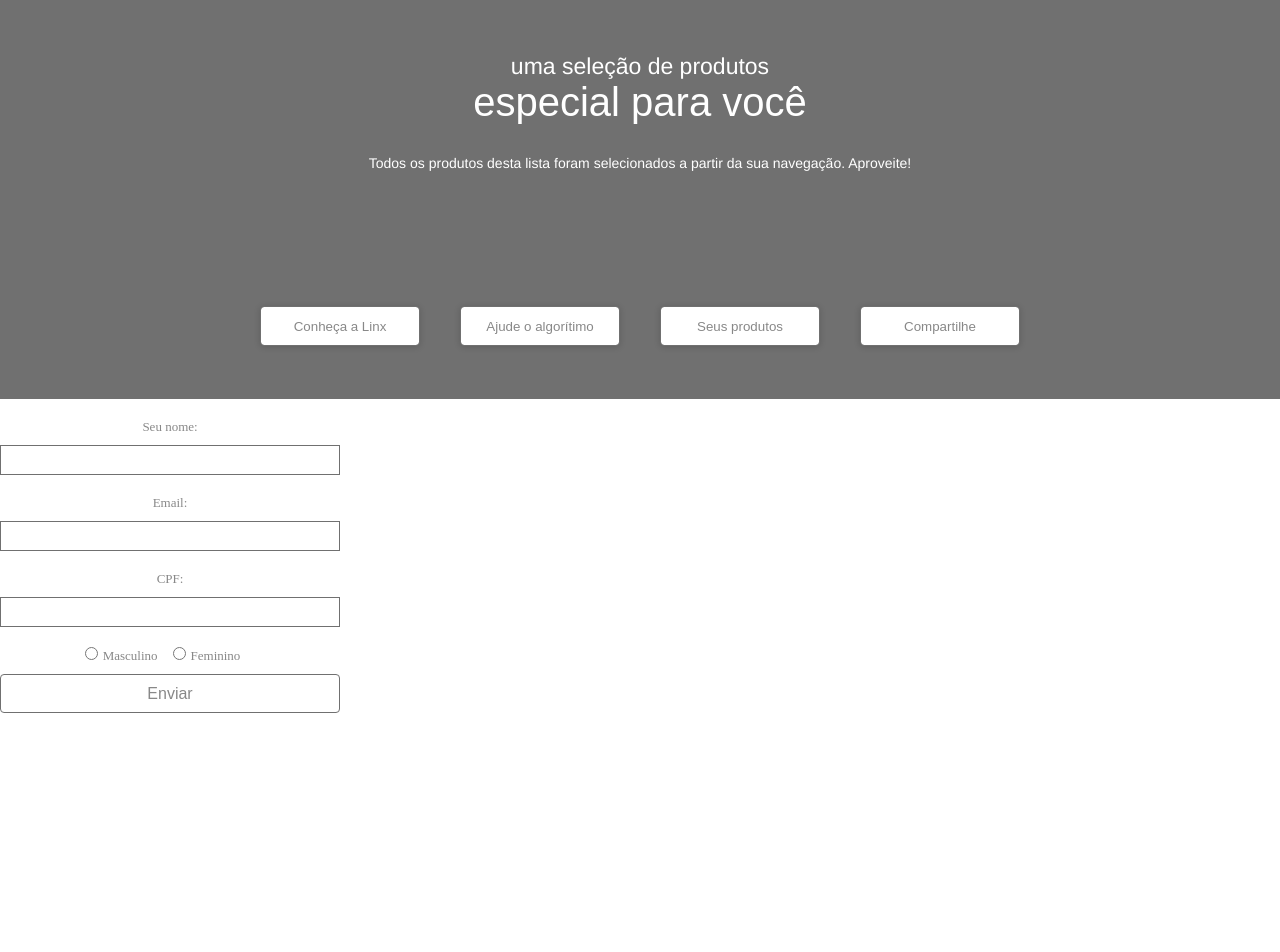
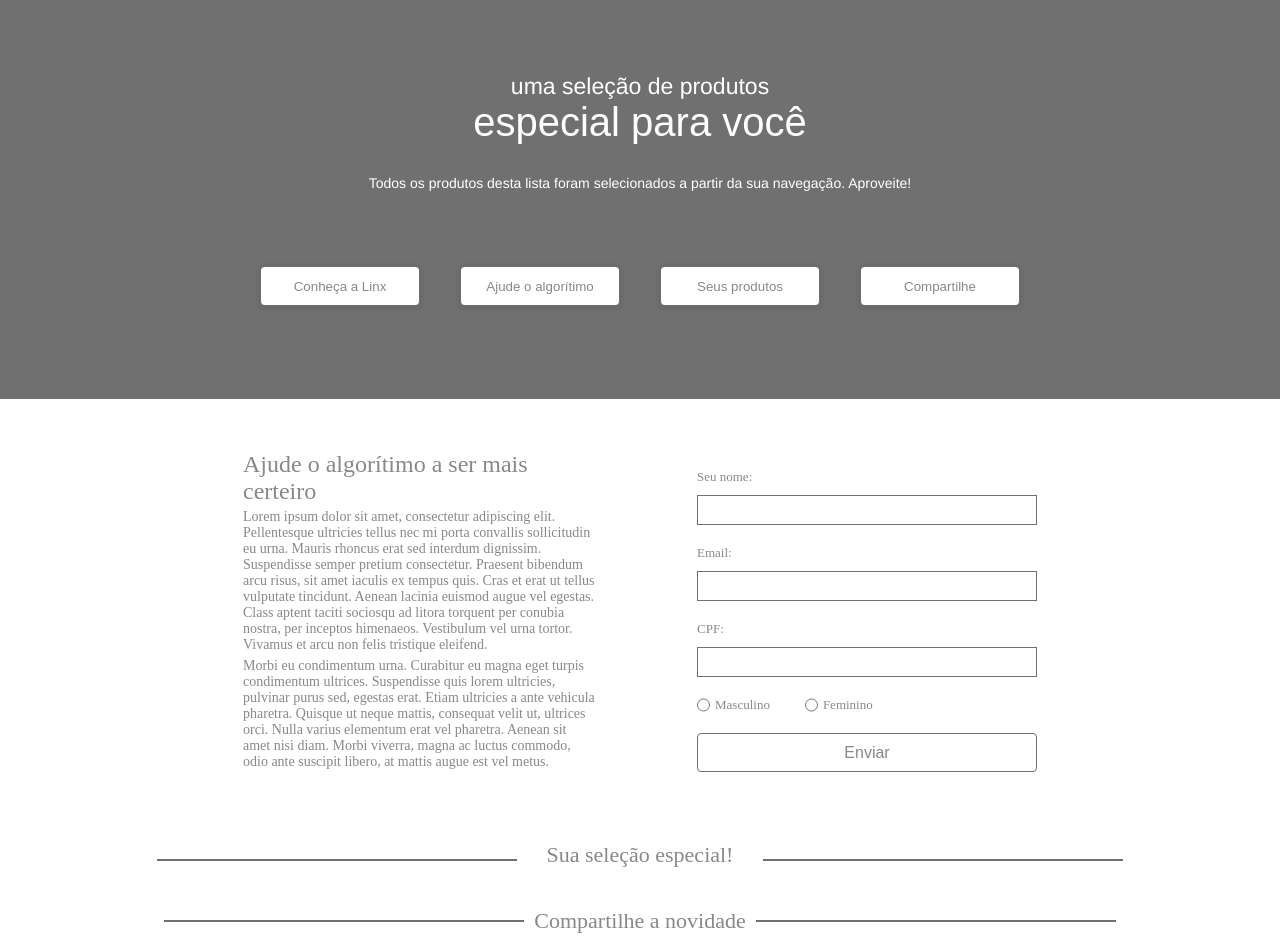
Before and after one commit to romulo-m/Linx-Impulse, a React (Vite) app: page / in a window 1280 px wide. Shown: the top 952 px of the page. Before the commit the page ends 800 px from the top, so only its background shows below. Built offline with nearby package versions, Linux system fonts and the light colour scheme.

Commit message:
Finalizando primeira section com forms e texto

```diff
--- a/src/assets/components/Forms/Forms.jsx
+++ b/src/assets/components/Forms/Forms.jsx
@@ -19,9 +19,6 @@ const Forms = () => {
         <Input type={'radio'}  style={style.inputRadio}/>
         <Label conteudo={'Feminino'}/>
         </div>
-
-
-
         <Button conteudo={'Enviar'} style={style.btn}/>
     </form>
   )
--- a/src/assets/components/Forms/Forms.module.css
+++ b/src/assets/components/Forms/Forms.module.css
@@ -2,7 +2,7 @@
     width: 340px;
     display: flex;
     flex-direction: column;
-    align-items: center;
+    align-items: flex-start;
 }
 
 .forms > label, .radio {
@@ -21,8 +21,13 @@
     opacity: 1;
 }
 
+.radio{
+    display: flex;
+    margin-bottom: 20px;
+}
+
 .radio > label{
-    margin: 0px 15px 0px 5px;
+    margin: 0px 35px 0px 5px;
 }
 
 .btn {
@@ -36,3 +41,8 @@
     border-radius: 4px;
     opacity: 1;
 }
+
+.btn:hover{
+    color: #fff;
+    background-color: black;
+}
--- a/src/assets/components/Header/Header.module.css
+++ b/src/assets/components/Header/Header.module.css
@@ -12,10 +12,12 @@
 }
 
 .titulos {
+    width: 100%;
     display: flex;
     flex-direction: column;
     align-items: center;
     justify-content: space-between;
+    margin-top: 50px;
 }
 
 .p1 {
@@ -52,6 +54,7 @@
     justify-content: center;
     gap: 40px;
     width: 100%;
+    margin-bottom: 70px;
 }
 
 .btn {
@@ -64,3 +67,8 @@
     opacity: 1;
     color: #888888;
 }
+
+.btn:hover {
+    background: black;
+    color: #fff
+}
--- a/src/assets/components/Main/Main.jsx
+++ b/src/assets/components/Main/Main.jsx
@@ -1,12 +1,46 @@
-import React from 'react'
-import Forms from '../Forms/Forms'
+import React from "react";
+import Text from "../Text/Text.jsx";
+import Forms from "../Forms/Forms";
+import style from "./Main.module.css";
+import SecForms from "../secForms/secForms.jsx";
 
 const Main = () => {
   return (
     <main>
-      <Forms />
+      <section className={style.fSec}>
+        <div className={style.divText}>
+          <Text
+            style={style.t1}
+            conteudo={"Ajude o algorítimo a ser mais certeiro"}
+          />
+          <Text
+            style={style.p1}
+            conteudo={
+              "Lorem ipsum dolor sit amet, consectetur adipiscing elit. Pellentesque ultricies tellus nec mi porta convallis sollicitudin eu urna. Mauris rhoncus erat sed interdum dignissim. Suspendisse semper pretium consectetur. Praesent bibendum arcu risus, sit amet iaculis ex tempus quis. Cras et erat ut tellus vulputate tincidunt. Aenean lacinia euismod augue vel egestas. Class aptent taciti sociosqu ad litora torquent per conubia nostra, per inceptos himenaeos. Vestibulum vel urna tortor. Vivamus et arcu non felis tristique eleifend."
+            }
+          />
+          <Text
+            style={style.p2}
+            conteudo={
+              "Morbi eu condimentum urna. Curabitur eu magna eget turpis condimentum ultrices. Suspendisse quis lorem ultricies, pulvinar purus sed, egestas erat. Etiam ultricies a ante vehicula pharetra. Quisque ut neque mattis, consequat velit ut, ultrices orci. Nulla varius elementum erat vel pharetra. Aenean sit amet nisi diam. Morbi viverra, magna ac luctus commodo, odio ante suscipit libero, at mattis augue est vel metus."
+            }
+          />
+        </div>
+        <Forms />
+      </section>
+      <section className={style.sSec}>
+          <div className={style.selection}>
+            <span className={style.line} />
+            <Text style={style.t2} conteudo={"Sua seleção especial!"} />
+            <span className={style.line} />
+          </div>
+      </section>
+      <SecForms />
+
+
+
     </main>
-  )
-}
+  );
+};
 
-export default Main
+export default Main;
--- /dev/null
+++ b/src/assets/components/Main/Main.module.css
@@ -0,0 +1,60 @@
+.fSec {
+    display: flex;
+    width: 100%;
+    justify-content: center;
+    gap: 100px;
+    padding: 50px;
+}
+
+.divText {
+    display: flex;
+    flex-direction: column;
+    justify-content: space-around;
+    text-align: left;
+    width: 30%;
+}
+
+.t1 {
+    font-size: 24px;
+    text-align: left;
+    letter-spacing: 0px;
+    color: #888888;
+    opacity: 1;
+}
+
+.p1, .p2 {
+    font-size: 14px;
+    text-align: left;
+    letter-spacing: 0px;
+    color: #888888;
+    opacity: 1;
+}
+
+.sSec {
+    display: flex;
+    align-items: center;
+    justify-content: center;
+    flex-direction: column;
+}
+
+.selection {
+    width: 100%;
+    display: flex;
+    justify-content: center;
+    align-items: center;
+    gap: 30px;
+    padding: 20px;
+}
+
+.line {
+    margin-top: 10px;
+    width: 360px;
+    border-top: 2px solid #707070;
+}
+
+.t2 {
+    font-size: 22px;
+    letter-spacing: 0px;
+    color: #888888;
+    opacity: 1;
+}
--- /dev/null
+++ b/src/assets/components/SecForms/SecForms.jsx
@@ -0,0 +1,19 @@
+import React from 'react'
+import Text from '../Text/Text'
+import style from './SecForms.module.css'
+
+const SecForms = () => {
+  return (
+    <section className={style.secForms}>
+        <div className={style.selection}>
+            <span className={style.line} />
+            <Text style={style.t1} conteudo={"Compartilhe a novidade"} />
+            <span className={style.line} />
+        </div>
+        <Text style={style.p1} conteudo={"Quer que seus amigos também ganhem a lista personalizada deles? Preencha agora!"} />
+    </section>
+
+  )
+}
+
+export default SecForms
--- /dev/null
+++ b/src/assets/components/SecForms/SecForms.module.css
@@ -0,0 +1,35 @@
+.secForms {
+    display: flex;
+    align-items: center;
+    justify-content: center;
+    flex-direction: column;
+}
+
+.selection {
+    width: 100%;
+    display: flex;
+    justify-content: center;
+    align-items: center;
+    gap: 10px;
+    padding: 20px;
+}
+
+.line {
+    /* margin-top: 10px; */
+    width: 360px;
+    border-top: 2px solid #707070;
+}
+
+.t1{
+    font-size: 22px;
+    letter-spacing: 0px;
+    color: #888888;
+    opacity: 1;
+}
+
+.p1 {
+    font-size: 16px;
+    letter-spacing: 0px;
+    color: #888888;
+    opacity: 1;
+}
```
